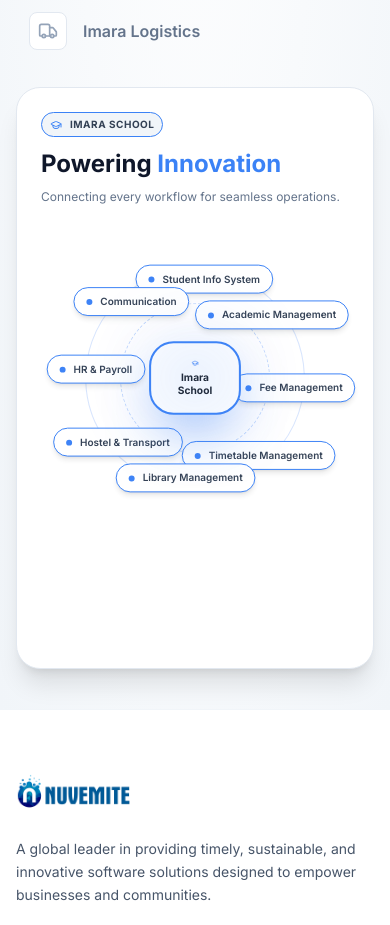
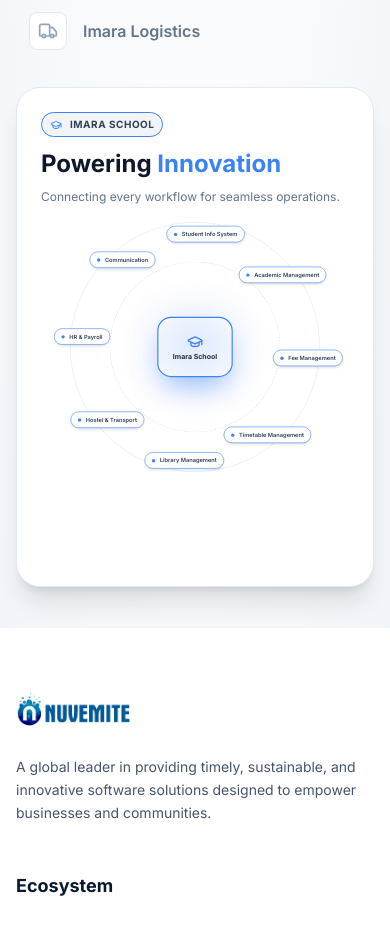
Before and after one commit to Nathank3/nuvemitetechnologies, a React (Vite) app: page /products in a window 390 px wide. Shown: the part 860-1785 px from the top of the page. Built offline with nearby package versions, Linux system fonts and the light colour scheme.

Commit message:
Refactor EcosystemHub for mobile scaling and refine Navbar mobile menu behavior (scroll lock, z-index, logo)

```diff
--- a/src/components/EcosystemHub.jsx
+++ b/src/components/EcosystemHub.jsx
@@ -1,4 +1,4 @@
-import React, { useMemo } from 'react';
+import React, { useMemo, useState, useEffect } from 'react';
 import { motion } from 'framer-motion';
 import { ecosystemData, getThemeColors } from '../data/ecosystemData';
 
@@ -21,10 +21,23 @@
   const features = data.features;
   const variant = getVariant(data.variant, data.name);
 
-  // Responsive layout
-  const [isMobile, setIsMobile] = React.useState(false);
-  React.useEffect(() => {
-    const handleResize = () => setIsMobile(window.innerWidth < 768);
+  // Scaling Logic for integrity
+  const [scale, setScale] = useState(1);
+
+  useEffect(() => {
+    const handleResize = () => {
+        const width = window.innerWidth;
+        // Base width is 800px (Desktop viewbox)
+        // If screen is smaller than ~850px, we start scaling down.
+        // We leave some padding (e.g. 40px total).
+        if (width < 850) {
+            // Zoom in: Use 650px as base width instead of 800px
+            const newScale = (width - 20) / 650;
+            setScale(Math.max(newScale, 0.45)); // Slightly higher min scale
+        } else {
+            setScale(1);
+        }
+    };
     handleResize();
     window.addEventListener('resize', handleResize);
     return () => window.removeEventListener('resize', handleResize);
@@ -39,14 +52,14 @@
   // Radius handling
   const getRadius = () => {
       switch (variant) {
-          case 'ORBIT': return { x: isMobile ? 100 : 200, y: isMobile ? 100 : 200 };
-          case 'BLUEPRINT': return { x: isMobile ? 110 : 280, y: isMobile ? 100 : 200 };
-          case 'RADAR': return { x: isMobile ? 110 : 260, y: isMobile ? 100 : 180 };
-          default: return { x: isMobile ? 110 : 250, y: isMobile ? 100 : 180 };
+          case 'ORBIT': return { x: 200, y: 200 };
+          case 'BLUEPRINT': return { x: 240, y: 200 }; // Reduced from 280
+          case 'RADAR': return { x: 220, y: 180 };     // Reduced from 260
+          default: return { x: 220, y: 180 };          // Reduced from 250
       }
   };
   const { x: RADIUS_X, y: RADIUS_Y } = getRadius();
-  const CENTER_SIZE = isMobile ? 90 : 130;
+  const CENTER_SIZE = 130;
 
 
   // -- NODE POSITIONS --
@@ -97,7 +110,22 @@
   return (
     <div
         key={productKey} // Strict Re-render
-        className="relative w-full h-[500px] flex items-center justify-center overflow-visible"
+        className="relative w-full flex items-center justify-center overflow-visible origin-center"
+        style={{
+            height: 500 * scale,
+            marginLeft: scale < 1 ? '-10px' : '0', // Slight nudge left on mobile
+            marginTop: scale < 1 ? '20px' : '0'    // Push down away from text on mobile
+        }}
+    >
+      {/* Scaling Wrapper */}
+      <div
+        style={{
+            width: VIEWBOX_W,
+            height: VIEWBOX_H,
+            transform: `scale(${scale})`,
+            transformOrigin: 'center center'
+        }}
+        className="relative flex items-center justify-center"
       >
 
       {/* 1. BACKGROUNDS */}
@@ -180,8 +208,8 @@
         animate={{ scale: [1, 1.05, 1] }}
         transition={{ duration: 3, repeat: Infinity }}
       >
-         <Icon size={isMobile ? 24 : 28} className={`mb-1 ${colors.text}`} />
-         <span className={`font-bold text-center leading-tight ${isMobile ? 'text-[10px]' : 'text-xs'} text-slate-800`}>
+         <Icon size={28} className={`mb-1 ${colors.text}`} />
+         <span className={`font-bold text-center leading-tight text-xs text-slate-800`}>
             {data.name}
          </span>
          <div className={`absolute inset-0 -z-10 rounded-3xl blur-2xl opacity-20 ${colors.bg}`} />
@@ -215,15 +243,17 @@
           </motion.div>
       ) : (
            /* OTHERS: Static placement + individual animations */
-          nodes.map((node, i) => (
+           /* WRAPPER: Matches ORBIT structure for consistent centering */
+           <div className="absolute inset-0 flex items-center justify-center pointer-events-none">
+              {nodes.map((node, i) => (
+                  <div
+                    key={i}
+                    className="absolute flex items-center justify-center"
+                    style={{ transform: `translate(${node.x}px, ${node.y}px)` }}
+                  >
                         <motion.div
                             key={i}
-                className={`absolute z-10 px-3 py-1.5 rounded-full border bg-white shadow-md ${colors.border} ${colors.text} flex items-center gap-2`}
-                style={{
-                    left: '50%', top: '50%',
-                    marginLeft: node.x, marginTop: node.y,
-                    transform: 'translate(-50%, -50%)'
-                }}
+                            className={`z-10 px-3 py-1.5 rounded-full border bg-white shadow-md ${colors.border} ${colors.text} flex items-center gap-2`}
                             initial={{ opacity: 0, scale: 0 }}
                             animate={{ opacity: 1, scale: 1, ...nodeAnim }}
                             transition={{ delay: i * 0.1, duration: 0.5 }}
@@ -231,9 +261,12 @@
                             <div className={`w-1.5 h-1.5 rounded-full ${colors.bg}`} />
                             <span className="text-[10px] font-semibold text-slate-700 whitespace-nowrap">{node.feature}</span>
                         </motion.div>
-          ))
+                  </div>
+              ))}
+           </div>
        )}
 
+      </div>
     </div>
   );
 };
--- a/src/components/Navbar.jsx
+++ b/src/components/Navbar.jsx
@@ -17,6 +17,18 @@
     return () => window.removeEventListener('scroll', handleScroll);
   }, []);
 
+  // Disable body scroll when mobile menu is open
+  useEffect(() => {
+    if (mobileMenuOpen) {
+      document.body.style.overflow = 'hidden';
+    } else {
+      document.body.style.overflow = 'unset';
+    }
+    return () => {
+      document.body.style.overflow = 'unset';
+    };
+  }, [mobileMenuOpen]);
+
   // Text color logic: White when transparent (top), Deep Blue when scrolled/glassy
   // Nuvemite Blue usually is #005A98 or similar.
   const linkColorClass = isScrolled ? 'text-[#005A98]' : 'text-white';
@@ -29,7 +41,9 @@
 
   return (
     <nav
-      className={`fixed top-0 w-full z-50 transition-all duration-500 ${
+      className={`fixed top-0 w-full transition-all duration-500 ${
+        mobileMenuOpen ? 'z-[9999]' : 'z-50'
+      } ${
         isScrolled
           ? 'bg-white/90 backdrop-blur-md shadow-sm border-b border-slate-200 py-3'
           : 'bg-transparent py-5'
@@ -101,12 +115,12 @@
             animate={{ opacity: 1, x: 0 }}
             exit={{ opacity: 0, x: '100%' }}
             transition={{ type: "spring", damping: 25, stiffness: 200 }}
-            className="fixed inset-0 z-[60] md:hidden bg-slate-900/95 backdrop-blur-lg flex flex-col"
+            className="fixed inset-0 z-[9999] md:hidden bg-slate-900/95 backdrop-blur-lg flex flex-col"
           >
             {/* Header with Logo and Close Button */}
-            <div className="flex items-center justify-between p-6 border-b border-slate-800/50">
+            <div className="relative z-10 flex items-center justify-between p-6 border-b border-slate-800/50 bg-slate-900 shadow-sm">
                 <Link to="/" onClick={() => setMobileMenuOpen(false)} className="flex items-center gap-2">
-                    <img src={logo} alt="Nuvemite" className="h-8 w-auto brightness-0 invert" />
+                    <img src={logo} alt="Nuvemite" className="h-8 w-auto transition-all duration-300" />
                 </Link>
                 <button
                     onClick={() => setMobileMenuOpen(false)}
@@ -162,8 +176,8 @@
               ))}
             </div>
 
-            {/* Footer / CTA */}
-            <div className="p-6 border-t border-slate-800/50 bg-slate-900/50 pb-8">
+            {/* Footer / CTA - Solid BG */}
+            <div className="relative z-10 p-6 border-t border-slate-800/50 bg-slate-900 pb-8 shadow-[0_-4px_6px_-1px_rgba(0,0,0,0.1)]">
                 <Link
                   to="/contact"
                   onClick={() => setMobileMenuOpen(false)}
```
Lines whose indentation alone changed are shown as unchanged.
